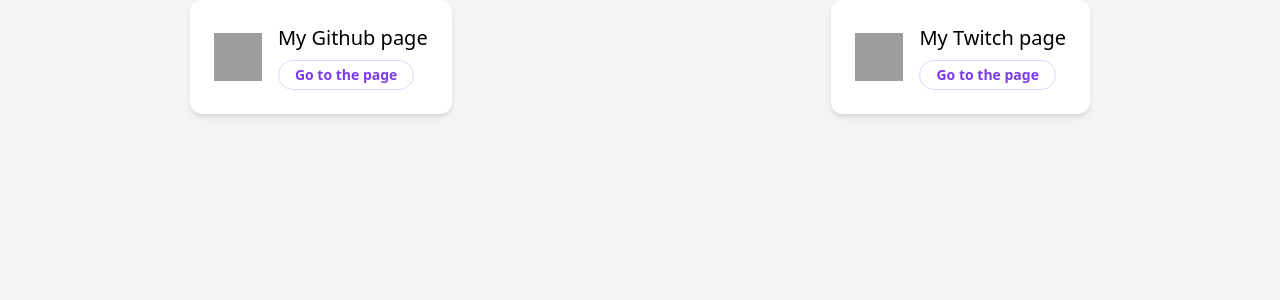
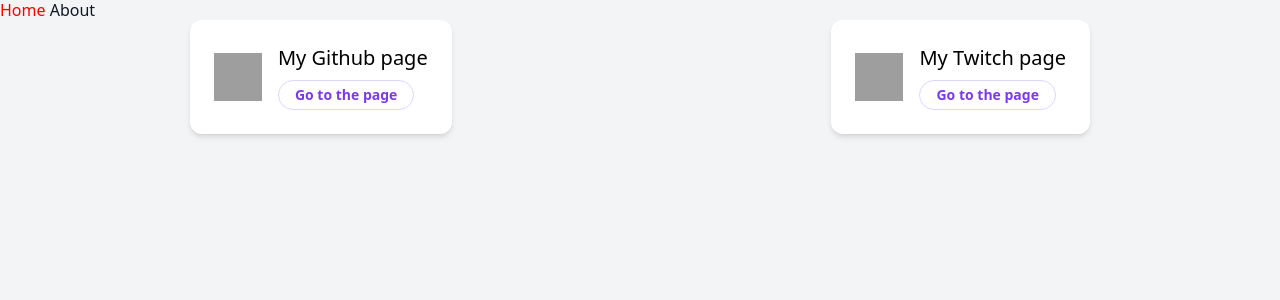
Before and after one commit to Toxlen/toxlen.github.io, a Jekyll site: the page built from index.html, in a window 1280 px wide. Shown: the top 300 px of the page. Built offline with Jekyll 4.4.1, drawn with Linux system fonts in a browser that asks for light colours; grey boxes are pictures that could not be loaded.

Commit message:
navigation bar and maybe better html generation out of md files

```diff
--- a/_config.yml
+++ b/_config.yml
@@ -1 +1,2 @@
 theme: jekyll-theme-cayman
+markdown: kramdown
--- /dev/null
+++ b/_includes/navigation.html
@@ -0,0 +1,8 @@
+<nav>
+    <a href="/" {% if page.url == "/" %}style="color: red;"{% endif %}>
+      Home
+    </a>
+    <a href="/about.html" {% if page.url == "/about.html" %}style="color: red;"{% endif %}>
+      About
+    </a>
+  </nav>
--- a/_layouts/default.html
+++ b/_layouts/default.html
@@ -8,6 +8,7 @@
     <title>{{ page.title }} - Work in progress ...</title>
   </head>
   <body>
+    {% include navigation.html %}
     {{ content }}
   </body>
 </html>
```
